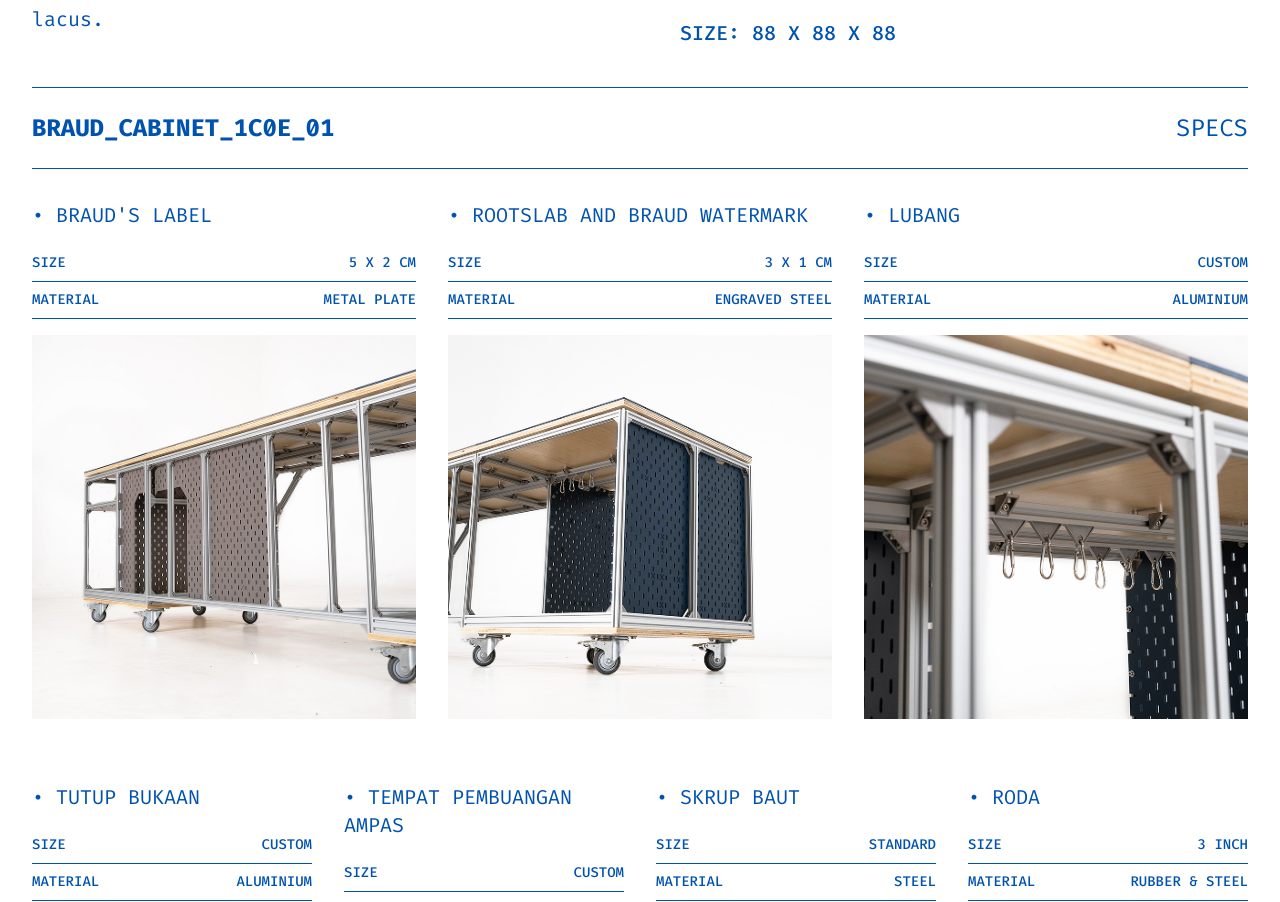
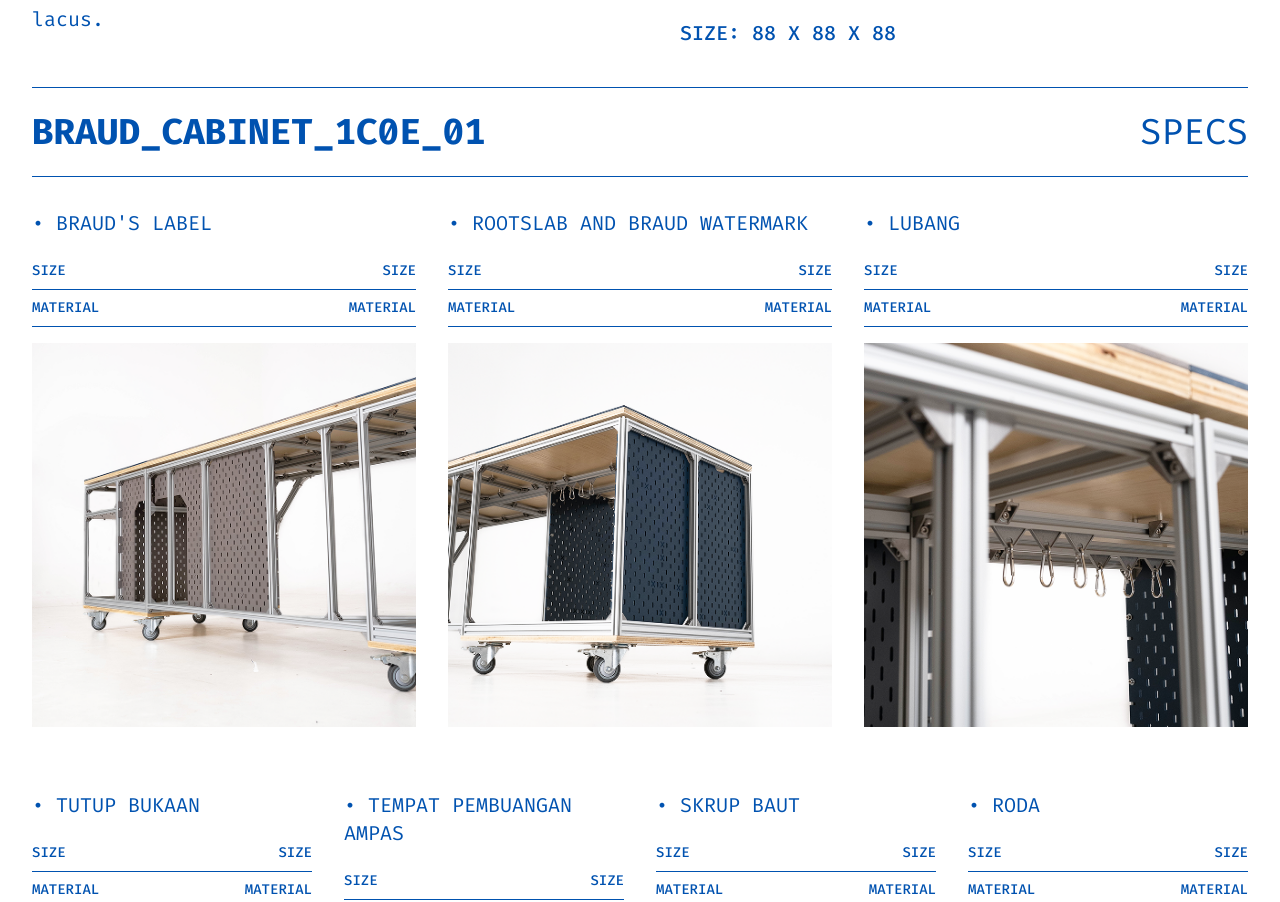
Before and after one commit to ryankalansi/icoe, a React (Vite) app: page /fins-cabinet-1c0e-02 in a window 1280 px wide. Shown: the part 1721-2623 px from the top of the page. Built offline with nearby package versions, Linux system fonts and the light colour scheme.

Commit message:
update fin's cabinet

```diff
--- a/src/pages/icoe-cabinet-01/FinsCabinet.jsx
+++ b/src/pages/icoe-cabinet-01/FinsCabinet.jsx
@@ -18,20 +18,20 @@ const FinsCabinet = () => {
   const specificationsRow1 = [
     {
       title: "BRAUD'S LABEL",
-      size: "5 X 2 CM",
-      material: "METAL PLATE",
+      size: "SIZE",
+      material: "MATERIAL",
       image: finsDetail1,
     },
     {
       title: "ROOTSLAB AND BRAUD WATERMARK",
-      size: "3 X 1 CM",
-      material: "ENGRAVED STEEL",
+      size: "SIZE",
+      material: "MATERIAL",
       image: finsDetail2,
     },
     {
       title: "LUBANG",
-      size: "CUSTOM",
-      material: "ALUMINIUM",
+      size: "SIZE",
+      material: "MATERIAL",
       image: finsDetail3,
     },
   ];
@@ -40,26 +40,26 @@ const FinsCabinet = () => {
   const specificationsRow2 = [
     {
       title: "TUTUP BUKAAN",
-      size: "CUSTOM",
-      material: "ALUMINIUM",
+      size: "SIZE",
+      material: "MATERIAL",
       image: finsDetail4,
     },
     {
       title: "TEMPAT PEMBUANGAN AMPAS",
-      size: "CUSTOM",
-      material: "ALUMINIUM",
+      size: "SIZE",
+      material: "MATERIAL",
       image: finsDetail5,
     },
     {
       title: "SKRUP BAUT",
-      size: "STANDARD",
-      material: "STEEL",
+      size: "SIZE",
+      material: "MATERIAL",
       image: finsDetail6,
     },
     {
       title: "RODA",
-      size: "3 INCH",
-      material: "RUBBER & STEEL",
+      size: "SIZE",
+      material: "MATERIAL",
       image: finsDetail7,
     },
   ];
@@ -76,13 +76,13 @@ const FinsCabinet = () => {
           <h2 className="text-2xl md:text-4xl font-bold">
             FIN'S_CABINET_1C0E_02
           </h2>
-          <span className="text-xl md:text-4xl font-medium">PRODUCT</span>
+          <span className="text-2xl md:text-4xl">PRODUCT</span>
         </div>
         <hr className="mt-4 mb-6 border-[#0052b0]" />
 
         {/* Product Number */}
         <div className="mb-8">
-          <p className="text-2xl md:text-4xl font-medium">01</p>
+          <p className="text-2xl md:text-4xl ">01</p>
         </div>
 
         {/* Main Product Images */}
@@ -148,11 +148,11 @@ const FinsCabinet = () => {
 
         {/* Specifications Section (RESPONSIVE DENGAN 2 BARIS) */}
         <div className="mb-12">
-          <div className="flex justify-between items-center mb-6">
-            <h3 className="text-xl md:text-2xl font-bold">
+          <div className="flex flex-col sm:flex-row justify-between sm:items-center gap-2">
+            <h3 className="text-2xl md:text-4xl font-bold">
               BRAUD_CABINET_1C0E_01
             </h3>
-            <span className="text-xl md:text-2xl">SPECS</span>
+            <span className="text-2xl md:text-4xl">SPECS</span>
           </div>
           <hr className="mt-6 mb-8 border-[#0052b0]" />
 
```
